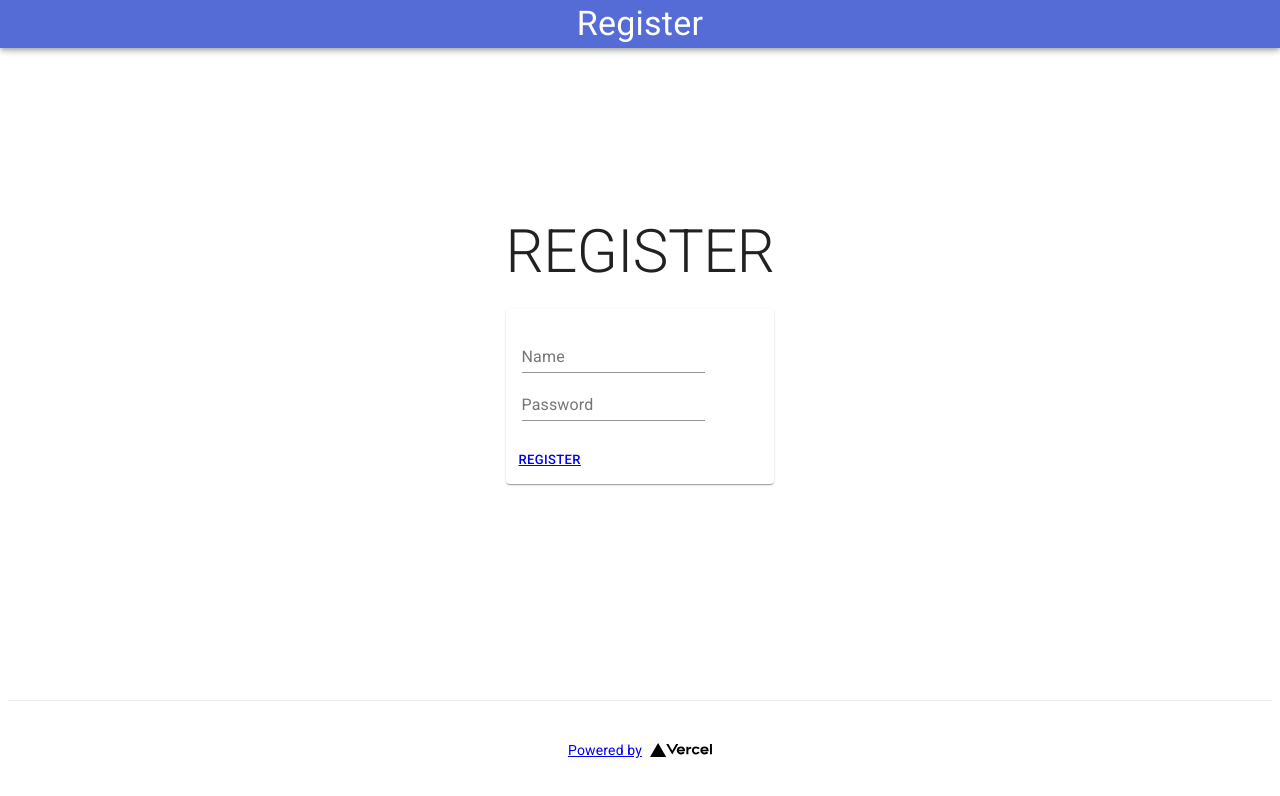
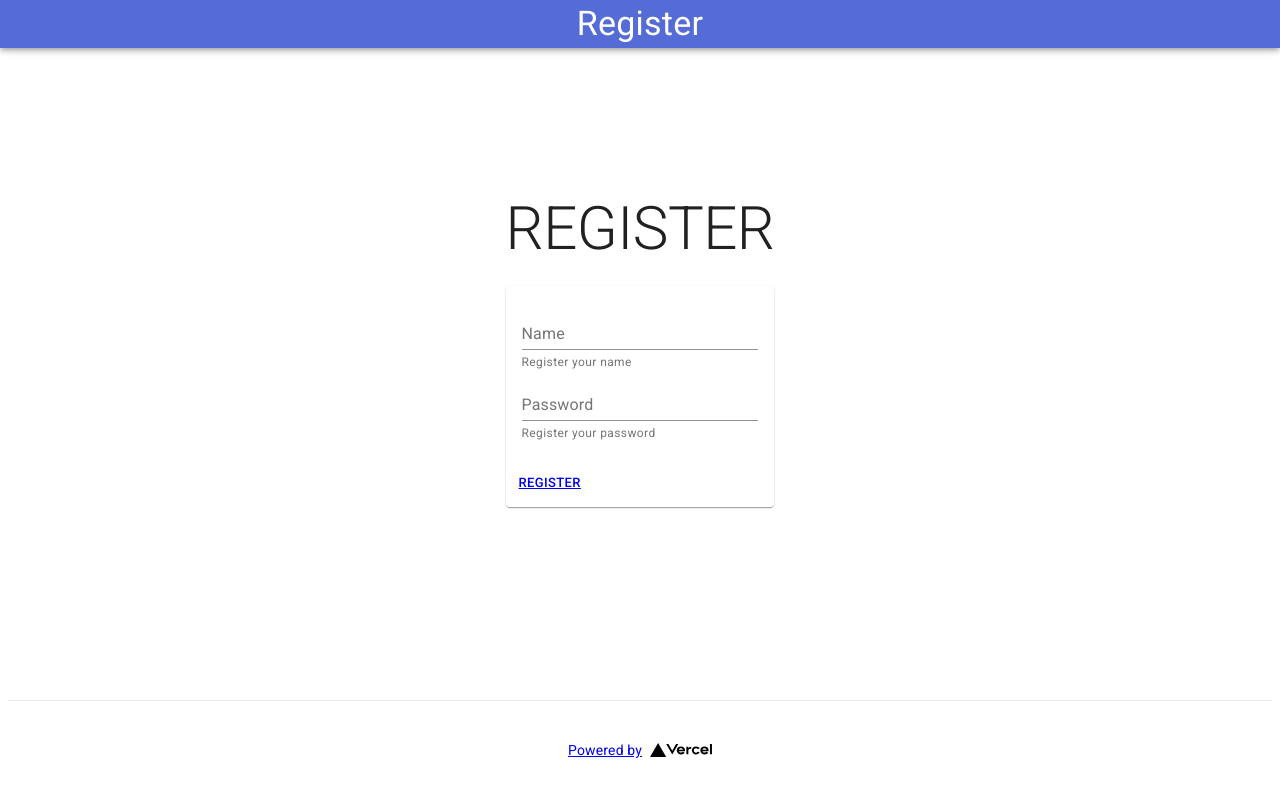
Before and after one commit to K-Daiki-0ne/ex, a Next.js app in the folder web/: page /register in a window 1280 px wide. Shown: the top 796 px of the page. Built offline with nearby package versions, Linux system fonts and the light colour scheme.

Commit message:
modified: help text & fullwidth

```diff
--- a/web/src/views/RegisterView.tsx
+++ b/web/src/views/RegisterView.tsx
@@ -25,12 +25,16 @@ const RegisterView: React.FC = (): JSX.Element => {
           id="standard-basic"
           label="Name"
           error={false}
+          helperText="Register your name"
+          fullWidth
         />
         <br />
         <TextField
           id="filled-basic"
           label="Password"
           type="password"
+          helperText="Register your password"
+          fullWidth
         />
       </form>
       </CardContent>
```
